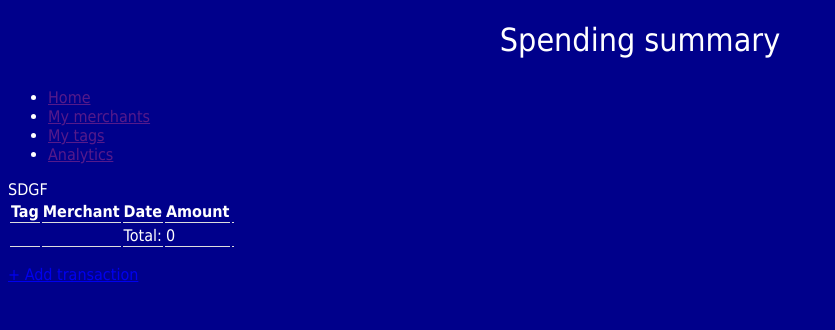
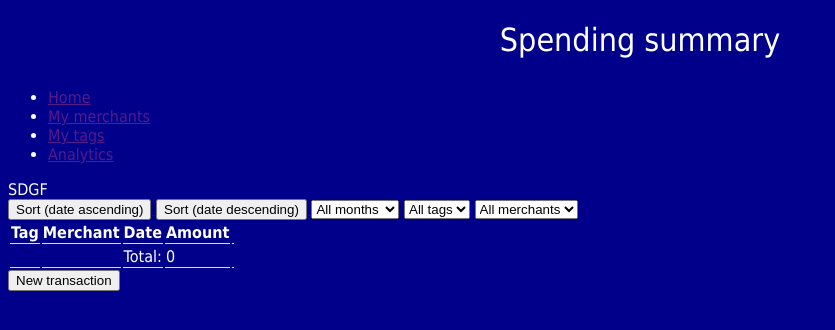
Before and after one commit to HuttonN/Spending_tracker, a Flask app: page /spending_summary/sort_ascend in a window 1280 px wide. Shown: the top 330 px of the page, without its empty margins (0-835 px from the left). Run offline with Flask 3, Linux system fonts and the light colour scheme; data that the repository does not hold is empty; some libraries are stand-ins or nearby versions.

Commit message:
Added buttons for filters and sorts

```diff
--- a/console.py
+++ b/console.py
@@ -34,8 +34,6 @@ Virgin = Merchant("Virgin")
 merchant_repository.save(Virgin)
 WHSmith = Merchant("WHSmith")
 merchant_repository.save(WHSmith)
-Puregym = Merchant("Puregym")
-merchant_repository.save(Puregym)
 
 #Create tags
 Bills = Tag("Bills")
--- a/templates/transaction/index.html
+++ b/templates/transaction/index.html
@@ -29,8 +29,41 @@
     <section class="Charts">
         SDGF
     </section>
-
-
+    <!-- Filter and sort buttons start -->
+    <a href="/spending_summary/sort_ascend">
+        <button class="btn btn-primary btn-lg">Sort (date ascending)</button>
+    </a>
+    <a href="/spending_summary/sort_descend">
+        <button class="btn btn-primary btn-lg">Sort (date descending)</button>
+    </a>
+    <select name="months" id="months">
+        <option value="">All months</option>
+        <option value="January">January</option>
+        <option value="February">February</option>
+        <option value="March">March</option>
+        <option value="April">April</option>
+        <option value="May">May</option>
+        <option value="June">June</option>
+        <option value="July">July</option>
+        <option value="August">August</option>
+        <option value="September">September</option>
+        <option value="October">Octobber</option>
+        <option value="November">November</option>
+        <option value="December">December</option>
+    </select>
+    <select name="tags" id="tags">
+        <option value="">All tags</option>
+        {% for tag in tags %}
+            <option value = {{tag.name}}>{{tag.name}}</option>
+        {% endfor %}
+    </select>
+    <select name="merchants" id="merchants">
+        <option value="">All merchants</option>
+        {% for merchant in merchants %}
+            <option value = {{merchant.name}}>{{merchant.name}}</option>
+        {% endfor %}
+    </select>
+    <!-- Filter and sort buttons end -->
 
     <!-- List of transactions start -->
     <section>
@@ -60,5 +93,7 @@
             </tr>
         </table>
     </section>
-    <p><a href="/spending_summary/new">+ Add transaction</p>
+    <a href="/spending_summary/new">
+        <button class="btn btn-primary btn-lg">New transaction</button>
+    </a>
 {% endblock content %}
```
